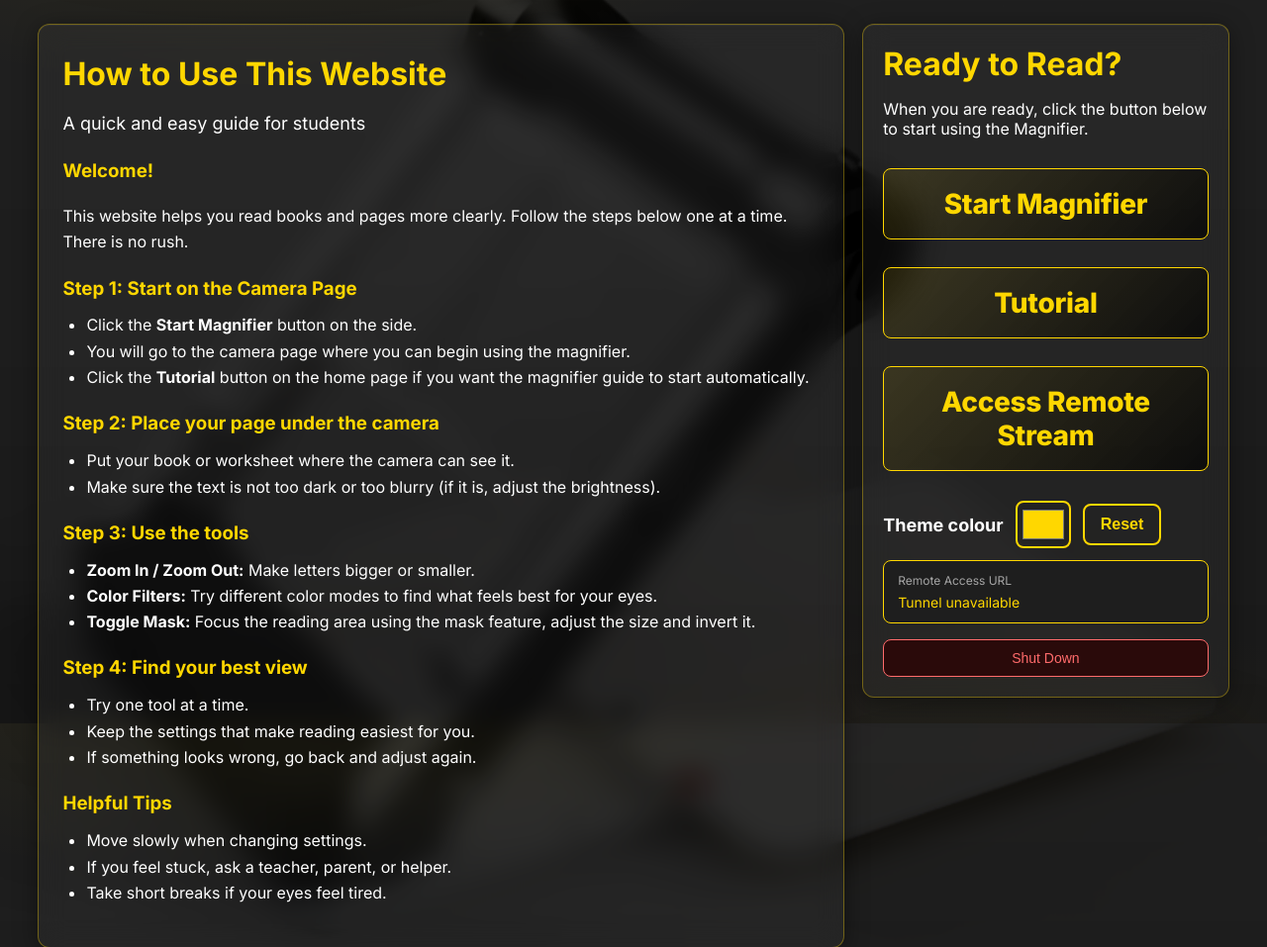
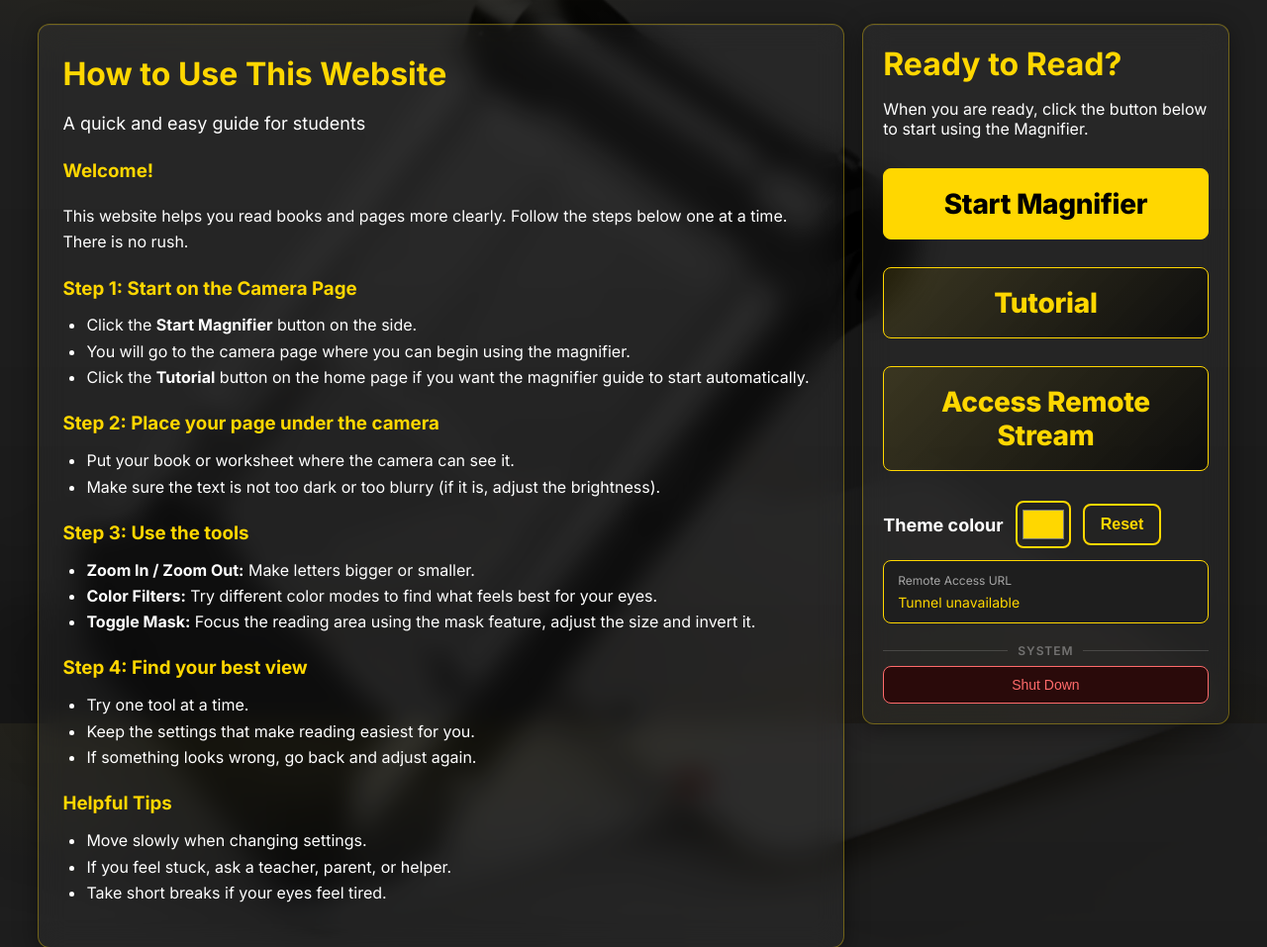
Before and after one commit to armaanfz/Project, a Flask app: page / in a window 1280 px wide. Shown: the part 69-1026 px from the top of the page at 99% size. Run offline with Flask 3, Linux system fonts and the light colour scheme.

Commit message:
feat: restore home page UI improvements
- Mark 'Start Magnifier' as primary button (gold fill, black text)
- Add 'System' divider above Shut Down button with subtle separator lines
- Add .start-btn--primary and .shutdown-divider CSS rules

```diff
--- a/static/css/styles.css
+++ b/static/css/styles.css
@@ -197,6 +197,17 @@ nav ul li a:focus-visible,
     overflow: hidden;
 }
 
+.start-btn--primary {
+    background: var(--accent-color);
+    color: #000;
+    border-color: var(--accent-color);
+}
+
+.start-btn--primary:hover {
+    background: color-mix(in srgb, var(--accent-color) 85%, #fff);
+    border-color: var(--accent-color);
+}
+
 .start-btn:hover {
     transform: translateY(-2px);
     box-shadow:
@@ -231,8 +242,28 @@ nav ul li a:focus-visible,
     outline-offset: 2px;
 }
 
+.shutdown-divider {
+    display: flex;
+    align-items: center;
+    gap: 10px;
+    margin-top: 20px;
+    color: rgba(255, 255, 255, 0.35);
+    font-size: var(--fs-xs);
+    font-weight: 600;
+    letter-spacing: 0.08em;
+    text-transform: uppercase;
+}
+
+.shutdown-divider::before,
+.shutdown-divider::after {
+    content: '';
+    flex: 1;
+    height: 1px;
+    background: rgba(255, 255, 255, 0.15);
+}
+
 .shutdown-btn {
-    margin-top: 16px;
+    margin-top: 8px;
     padding: 10px 16px;
     font-size: 14px;
     cursor: pointer;
--- a/templates/index.html
+++ b/templates/index.html
@@ -42,7 +42,7 @@
     <aside class="quick-start" aria-label="Quick start">
         <h2>Ready to Read?</h2>
         <p>When you are ready, click the button below to start using the Magnifier.</p>
-        <button class="start-btn" id="start-samples-btn" data-samples-url="{{ url_for('samples') }}">Start Magnifier</button>
+        <button class="start-btn start-btn--primary" id="start-samples-btn" data-samples-url="{{ url_for('samples') }}">Start Magnifier</button>
         <button class="start-btn" id="start-tutorial-btn" data-tutorial-url="{{ url_for('samples') }}?tutorial=1">Tutorial</button>
         <button class="start-btn" id="start-remote-btn" data-remote-url="{{ url_for('remote') }}">Access Remote Stream</button>
         <div class="accent-picker-row">
@@ -58,6 +58,7 @@
                 <img id="tunnel-qr-image" alt="QR code for the remote access URL">
             </div>
         </div>
+        <div class="shutdown-divider" aria-hidden="true"><span>System</span></div>
         <button type="button" class="shutdown-btn" id="shutdown-btn" aria-label="Shut down Raspberry Pi">Shut Down</button>
     </aside>
 </div>
```
